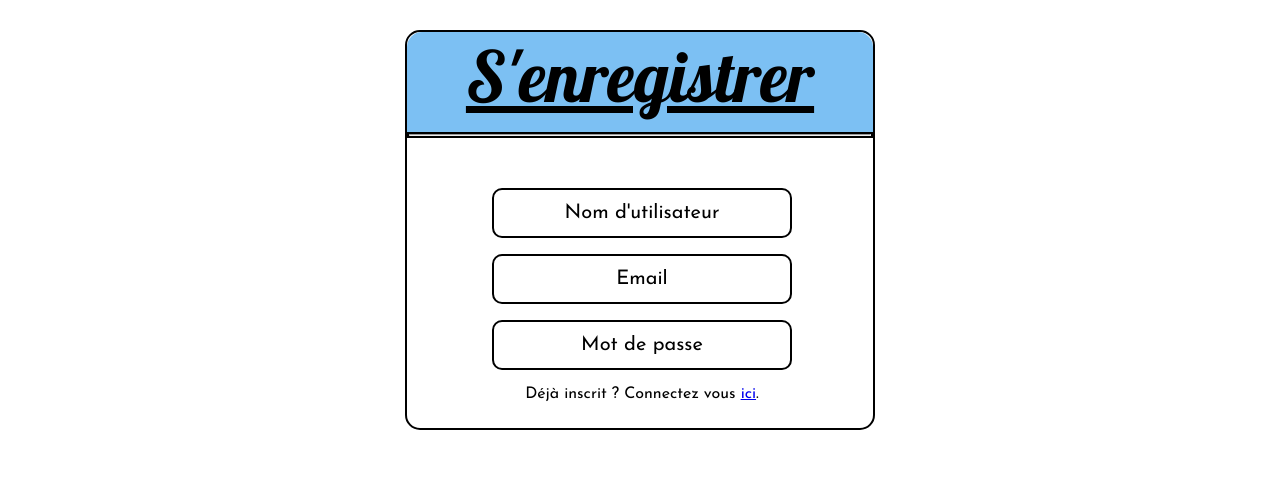
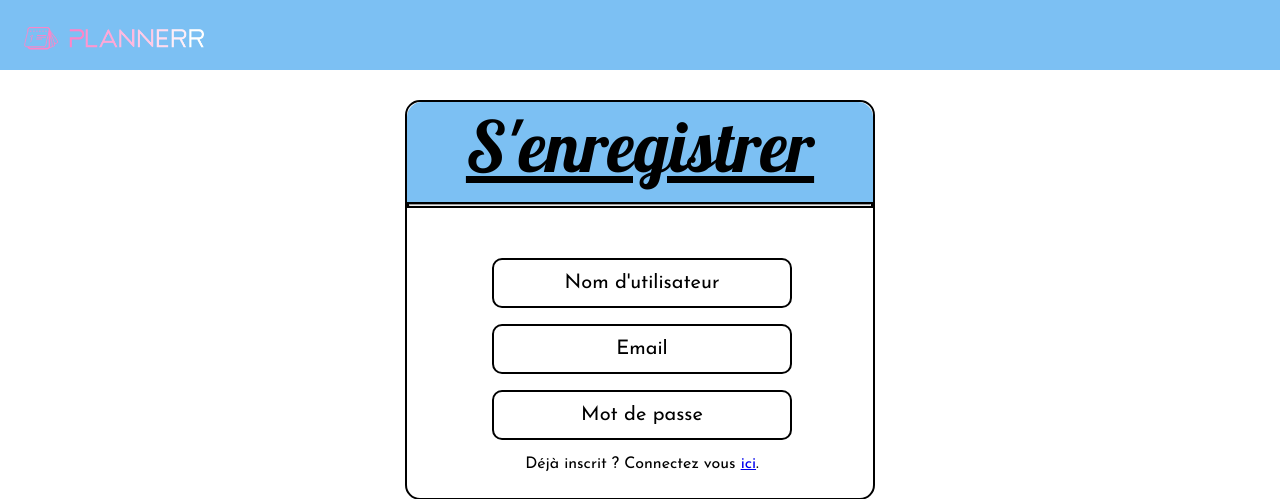
Before and after one commit to GregMagnin/planner, a PHP site: page /views/registerView.php in a window 1280 px wide. Shown: the top 499 px of the page. Run offline with PHP 8.4, Linux system fonts and the light colour scheme.

Commit message:
feat:navbar on register/login pages

```diff
--- a/assets/css/register.css
+++ b/assets/css/register.css
@@ -97,3 +97,19 @@ input[type="pass"] {
 .registerForm a {
     text-decoration: underline;
 }
+
+.header {
+    background-color: #7cc0f3;
+    display: flex;
+    flex-direction: row;
+    align-items: center;
+    justify-content: space-between;
+    height: 70px;
+    width: 100%;
+    padding-left: 10px;
+    padding-right: 10px;
+}
+
+.header img {
+    height: 60px;
+}
--- a/views/registerView.php
+++ b/views/registerView.php
@@ -8,6 +8,14 @@
   </head>
   <body>
     <!-- navbar -->
+
+    <header>
+    <div class="header">
+        <div class="icon-website">
+            <img src="../assets/img/website.png" alt="Logo du site">
+        </div>
+    </div>
+</header>
 
     <!-- navbar -->
 
```
Also changed, not shown: assets/css/login.css (+16 -0 lines), index.php (+14 -14 lines), views/loginView.php (+8 -0 lines).
